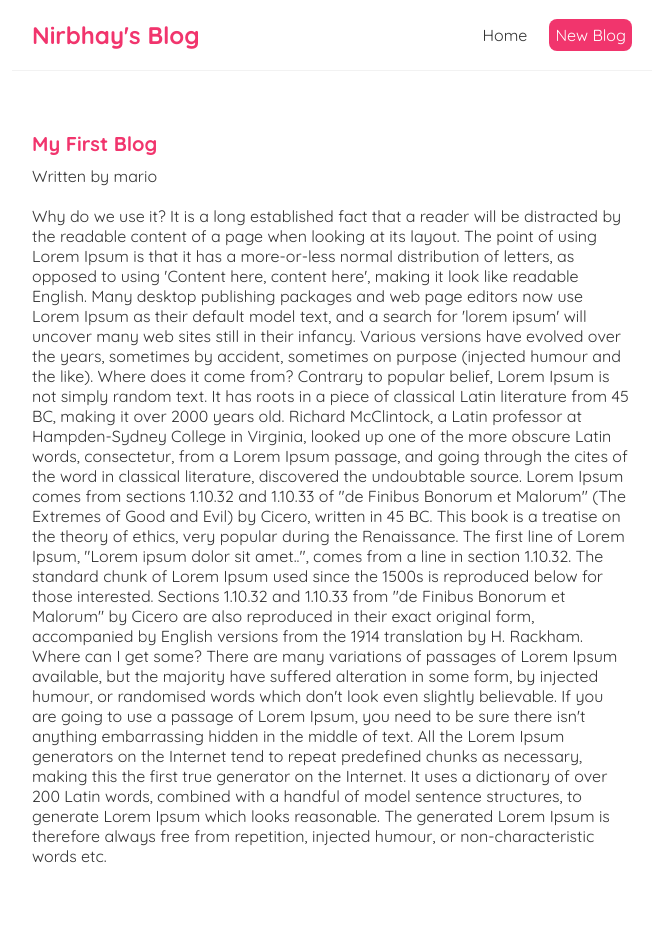
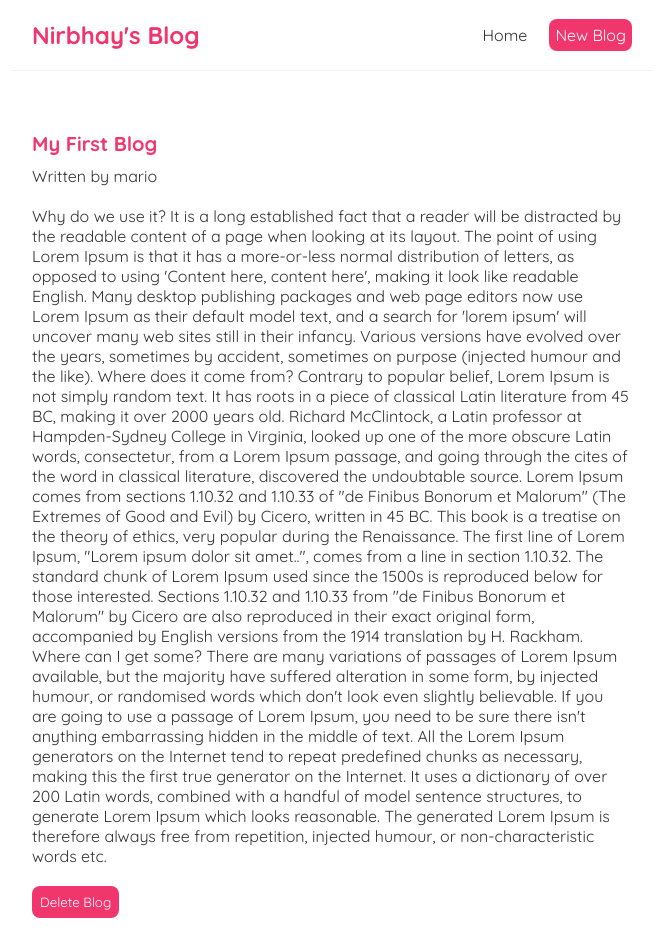
Before and after one commit to Nirbhay3010/Blog, a React (Create React App) app: page /Blogs/1 in a window 1280 px wide. Shown: the top 952 px of the page, without its empty margins (308-971 px from the left). Built offline with nearby package versions, Linux system fonts and the light colour scheme; data requests are answered from the project's data file.

Commit message:
Added Delete Button

```diff
--- a/src/BlogDetails.js
+++ b/src/BlogDetails.js
@@ -1,9 +1,21 @@
-import { useParams } from "react-router-dom";
+import { useHistory,useParams } from "react-router-dom";
 import useFetch from "./useFetch"
+
 
 const BlogDetails = () => {
   const { id } = useParams();
   const {blogs,error,isPending} = useFetch("http://localhost:8000/blogs/"+id);
+  const h=useHistory();
+  const handleDelete=(()=>{
+    fetch("http://localhost:8000/blogs/" + blogs.id,{
+      method: 'DELETE'
+    }).then(()=>
+    {
+      h.push("/");
+    })
+  })
+
+
   return (
     <div className="blog-details">
       { isPending && <div>Loading...</div> }
@@ -14,7 +26,9 @@ const BlogDetails = () => {
           <p>Written by { blogs.author }</p>
           <div>{ blogs.body }</div>
         </article>
+
       )}
+      <button onClick={handleDelete}>Delete Blog</button>
     </div>
   );
 }
--- a/src/Create.js
+++ b/src/Create.js
@@ -1,11 +1,12 @@
 import React,{useState} from 'react'
-
+import {useHistory} from "react-router-dom";
 
 function Create() {
     const [title, settitle] = useState('');
     const [body, setbody] = useState('');
     const [author, setauthor] = useState('mario');
     const [isPending,setisPending]=useState(false);
+    const h=useHistory();
 
     const handleSubmit = (e) =>
     {
@@ -18,6 +19,7 @@ function Create() {
             body: JSON.stringify(blog)
         }).then(()=>{
             setisPending(false)
+            h.push('/')
         }
         )
     }
```
Also changed, not shown: 1 other file (tests, documents, lock files or other folders).
